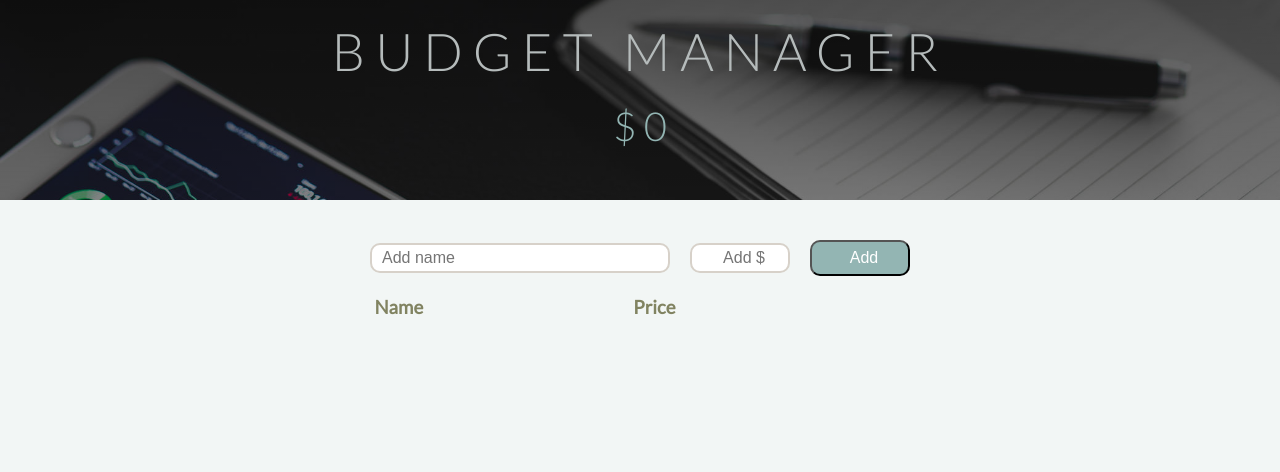
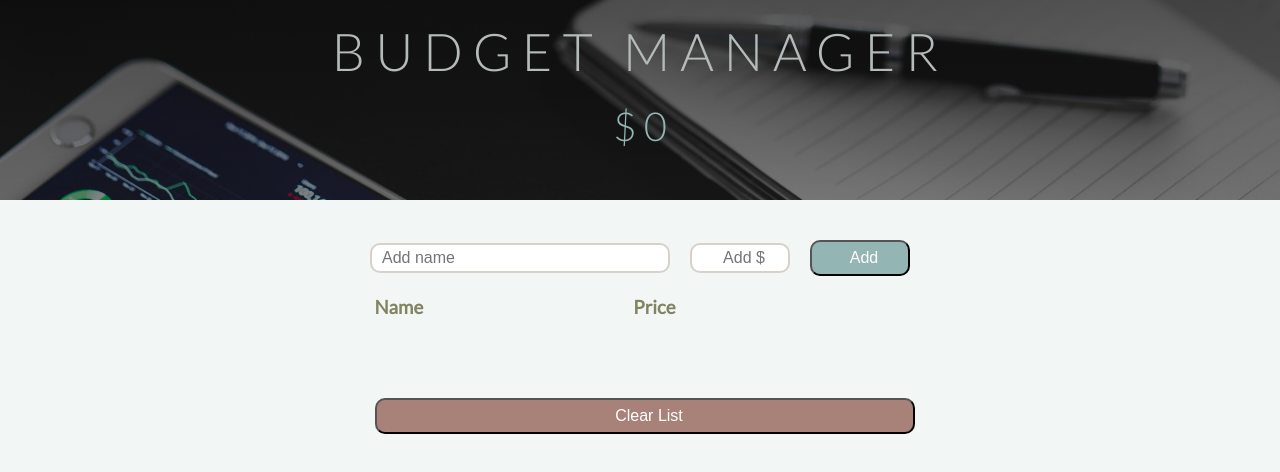
Before and after one commit to taryegh/budget-app, a React (Create React App) app: page / in a window 1280 px wide. Shown: the top 472 px of the page. Built offline with nearby package versions, Linux system fonts and the light colour scheme.

Commit message:
added Clear List functionality

```diff
--- a/src/App.css
+++ b/src/App.css
@@ -116,3 +116,13 @@ body {
 .btn-del:hover{
   background-color: rgb(201, 83, 70);
 }
+
+.btn-clear-list {
+  width: 540px;
+  margin-top: 60px;
+  background-color: rgb(168, 130, 120);
+}
+
+.btn-clear-list:hover{
+  background-color: rgb(167, 86, 65);
+}
--- a/src/App.js
+++ b/src/App.js
@@ -21,8 +21,8 @@ class App extends React.Component {
     this.handleSubmit = this.handleSubmit.bind(this);
     this.handleDelete = this.handleDelete.bind(this);
     this.handleSubmitAndCalc = this.handleSubmitAndCalc.bind(this);
+    this.handleClearList = this.handleClearList.bind(this);
   }
-
 
   handleChangeName(e) {
     this.setState({
@@ -44,8 +44,15 @@ class App extends React.Component {
     });
   }
 
+  handleClearList() {
+    this.setState({
+      items: []
+    });
+
+    this.calcBudget();
+  }
+
   handleSubmit() {
-
     if (
       this.state.itemName &&
       this.state.itemPrice &&
@@ -83,7 +90,6 @@ class App extends React.Component {
         count: sum
       });
     }, 0);
-
   }
 
   handleSubmitAndCalc(e) {
@@ -107,6 +113,7 @@ class App extends React.Component {
         <BudgetList
           items={this.state.items}
           handleDelete={this.handleDelete}
+          handleClearList={this.handleClearList}
         />
       </div>
     );
--- a/src/componenets/BudgetList.jsx
+++ b/src/componenets/BudgetList.jsx
@@ -5,23 +5,28 @@ class BudgetList extends React.Component {
   render() {
     return (
       <ul className="budg-list">
-        <h3 className='list-head'>
-          <span className='list-name'>Name</span>
-          <span className='list-price'>Price</span>
+        <h3 className="list-head">
+          <span className="list-name">Name</span>
+          <span className="list-price">Price</span>
         </h3>
 
-        {this.props.items.map(el=> {
-          return(
+        {this.props.items.map(el => {
+          return (
             <BudgetItem
               key={el.id}
               name={el.itemName}
               price={el.itemPrice}
               handleDelete={() => this.props.handleDelete(el.id)}
             />
-          )
+          );
         })}
-
-        <BudgetItem />
+        <button
+          type="button"
+          className="btn btn-clear-list"
+          onClick={this.props.handleClearList}
+        >
+          Clear List
+        </button>
       </ul>
     );
   }
```
